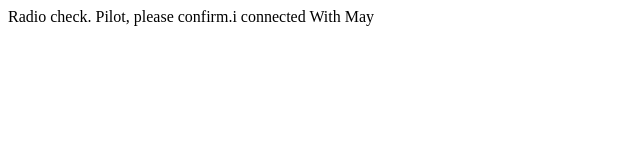
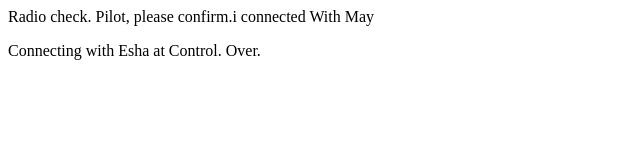
Before and after one commit to Esha2021/communication-eshaMay, a plain HTML site: page index.html in a window 1280 px wide. Shown: the whole page, without its empty margins (0-640 px from the left). Drawn offline with Linux system fonts and the light colour scheme.

Commit message:
Add confirmation

```diff
--- a/index.html
+++ b/index.html
@@ -1,6 +1,6 @@
 <html>
    <body>
       <p>Radio check. Pilot, please confirm.i connected With May</p>
-
+      <p>Connecting with Esha at Control. Over.</p>
    </body>
 </html>
```
